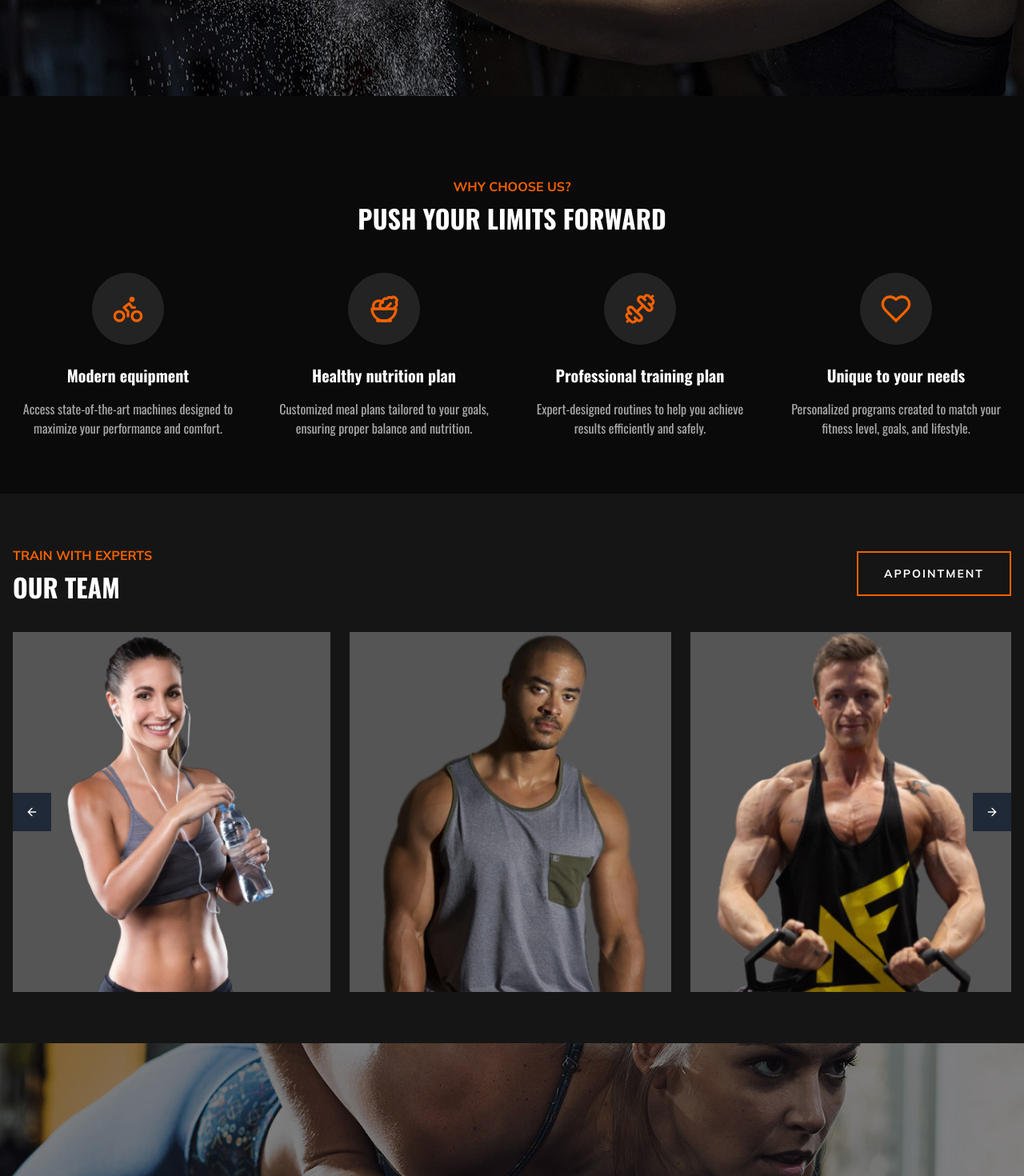
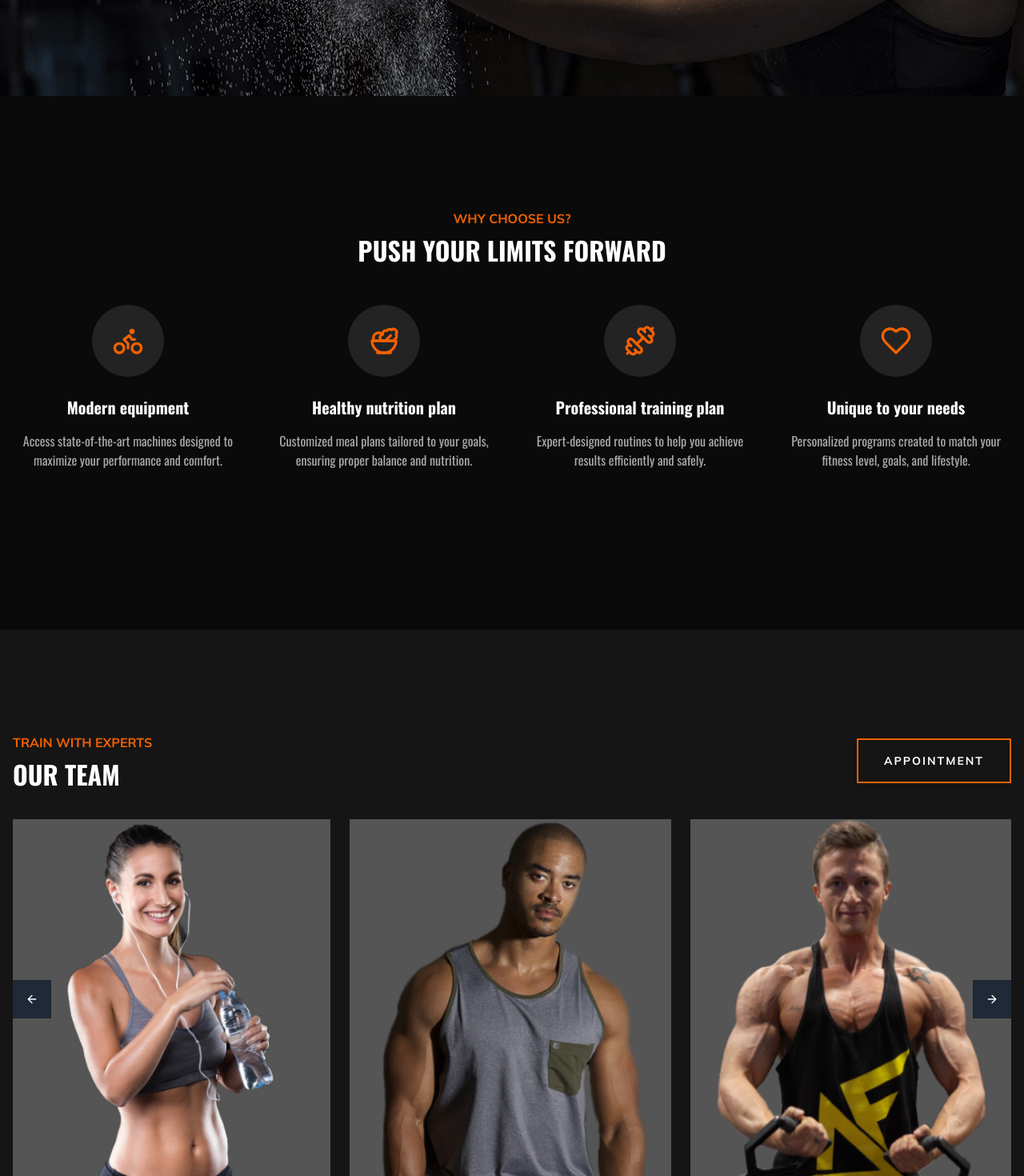
Before and after one commit to felipe-muner/podium-gym, a Next.js app: page /about-us in a window 1280 px wide. Shown: the part 380-1850 px from the top of the page at 80% size. Built offline with nearby package versions, Linux system fonts and the light colour scheme.

Commit message:
feat: amazing spacing

```diff
--- a/components/OurClasses/OurClasses.tsx
+++ b/components/OurClasses/OurClasses.tsx
@@ -33,7 +33,7 @@ const classes = [
 
 const OurClasses: React.FC = () => {
   return (
-    <section className="bg-brand-background-2 py-20 w-full">
+    <section className="bg-brand-background-2 pt-32 pb-52 w-full">
       <div className="container mx-auto px-4">
         {/* Section Title */}
         <TitleSection
--- a/components/OurPlan/OurPlan.tsx
+++ b/components/OurPlan/OurPlan.tsx
@@ -47,7 +47,7 @@ export default function OurPlan() {
   ]
 
   return (
-    <section className="bg-brand-background-2 py-16 w-full">
+    <section className="bg-brand-background-2 pt-32 pb-52 w-full">
       <div className="container mx-auto px-4">
         {/* Heading */}
         <div className="text-center mb-14">
--- a/components/OurTeam/OurTeam.tsx
+++ b/components/OurTeam/OurTeam.tsx
@@ -30,7 +30,7 @@ export default function OurTeam() {
   ]
 
   return (
-    <section className="bg-[#151515] py-16 w-full">
+    <section className="bg-[#151515] pt-32 pb-52 w-full">
       <div className="container w-full mx-auto px-4 flex flex-col">
         {/* Top row: Title + Button */}
         <div className="flex justify-between items-start mb-8">
--- a/components/WhyChooseUs/WhyChooseUs.tsx
+++ b/components/WhyChooseUs/WhyChooseUs.tsx
@@ -51,7 +51,7 @@ const FeatureCard: React.FC<Feature> = ({ icon, title, description }) => (
 
 const WhyChooseUs: React.FC = () => {
   return (
-    <section className="bg-brand-background-1 pb-[70px] pt-[100px] w-full">
+    <section className="bg-brand-background-1 pt-[140px] pb-[200px] w-full">
       <div className="container mx-auto px-4">
         {/* Section Title */}
         <TitleSection
```
